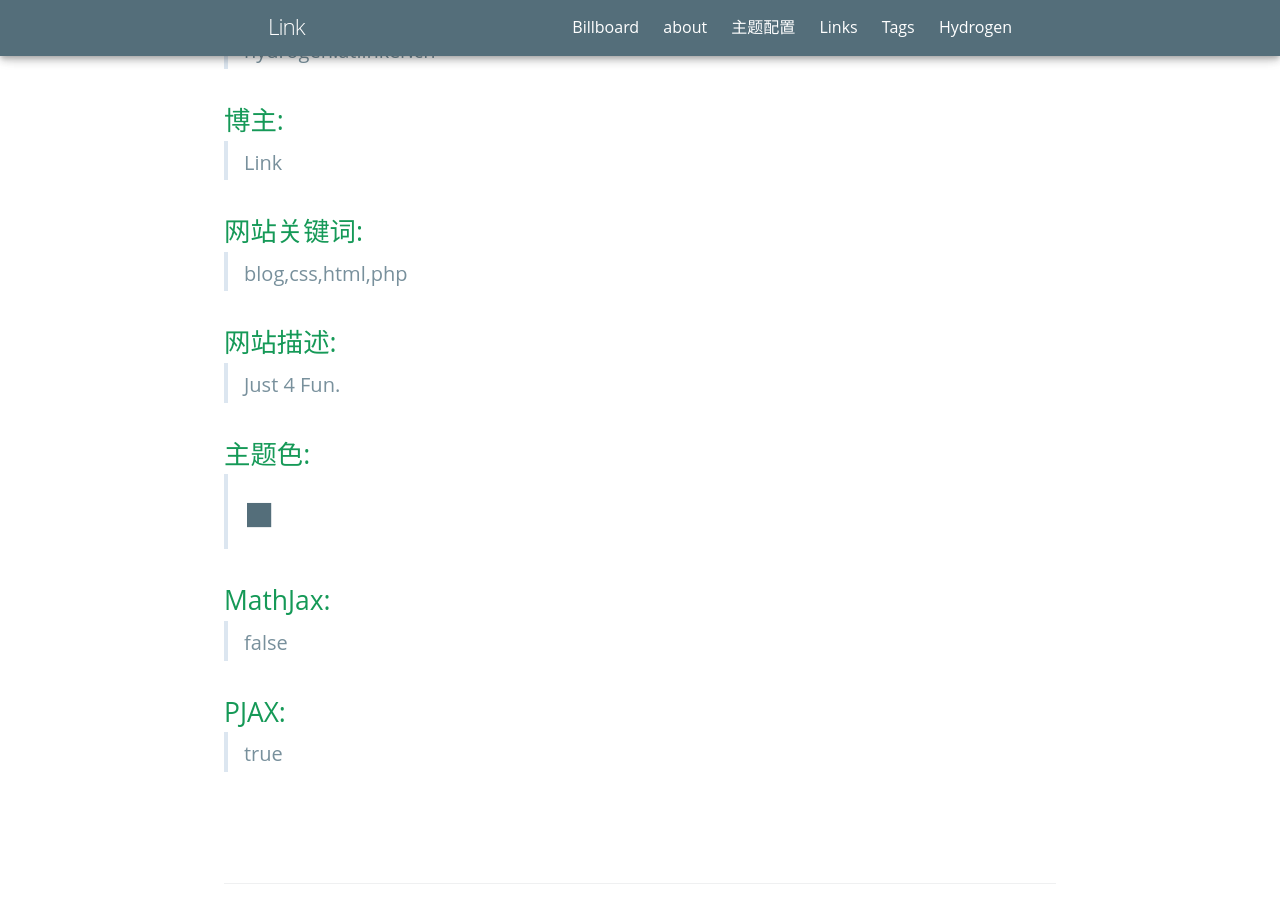
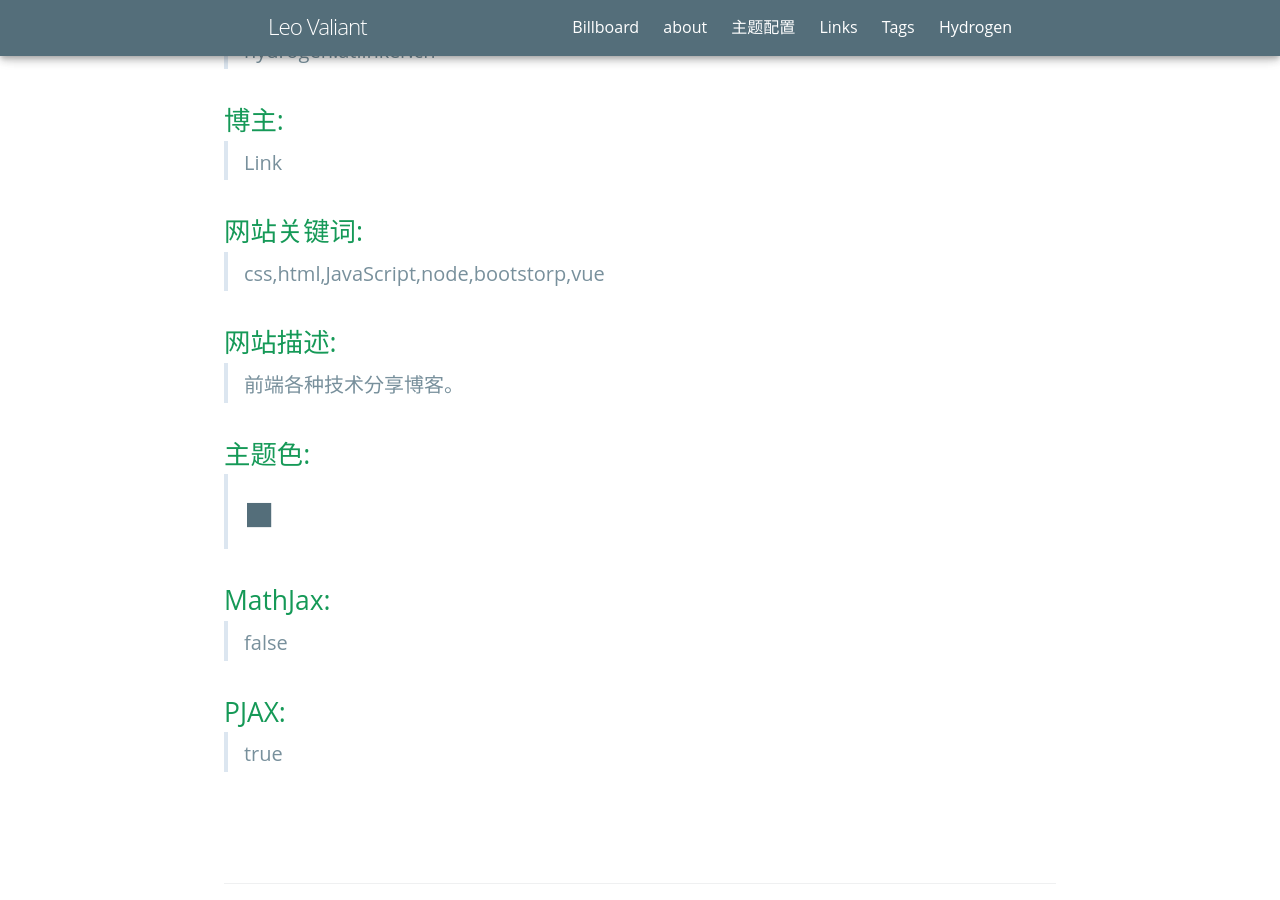
Before and after one commit to valiant0801/braveBlog, a Jekyll site: the page built from config/infor.html, in a window 1280 px wide and 900 px high, scrolled down 614 px. Built offline with Jekyll 4.4.1, drawn with Linux system fonts in a browser that asks for light colours; some web fonts are replaced.

Commit message:
Update _config.yml

```diff
--- a/_config.yml
+++ b/_config.yml
@@ -1,6 +1,6 @@
-title: Link #博客标题
-description: Just 4 Fun. #博客描述
-keywords: blog,css,html,php #博客关键字
+title: Leo Valiant #博客标题
+description: 前端各种技术分享博客。 #博客描述
+keywords: css,html,JavaScript,node,bootstorp,vue #博客关键字
 author: "Link"
 
 #title hide and show
```
